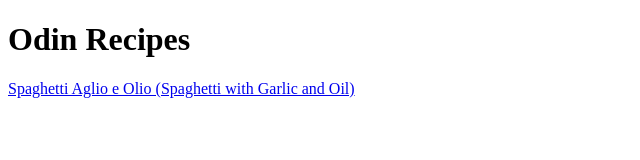
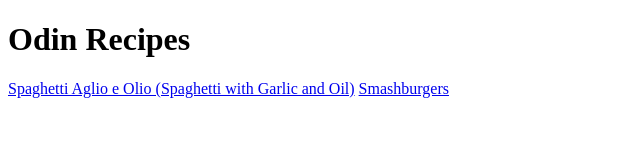
Before and after one commit to drossano/odin-recipes, a plain HTML site: page index.html in a window 1280 px wide. Shown: the whole page, without its empty margins (0-640 px from the left). Drawn offline with Linux system fonts and the light colour scheme.

Commit message:
Add link to smashburgers recipe on index.html

```diff
--- a/index.html
+++ b/index.html
@@ -10,5 +10,6 @@
     <h1>Odin Recipes</h1>
 
     <a href="recipes/spaghetti.html">Spaghetti Aglio e Olio (Spaghetti with Garlic and Oil)</a>
+    <a href="recipes/smashburgers.html">Smashburgers</a>
 </body>
 </html>
```
